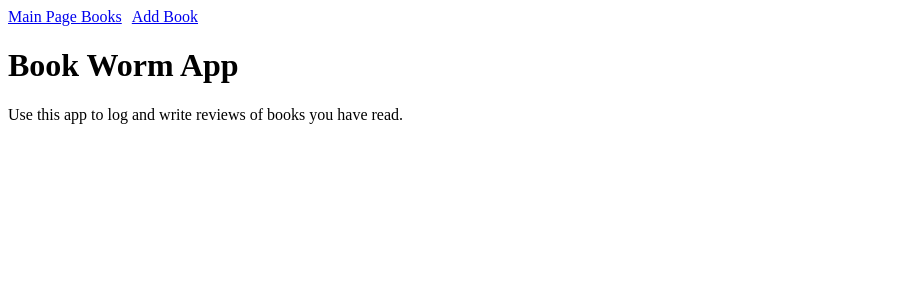
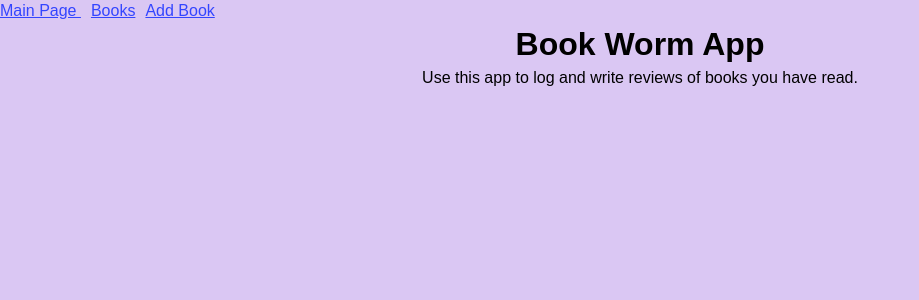
Before and after one commit to blitzparanoia/book-app-frontend, a React (Create React App) app: page / in a window 1280 px wide. Shown: the top 300 px of the page, without its empty margins (0-919 px from the left). Built offline with nearby package versions, Linux system fonts and the light colour scheme; no server answers.

Commit message:
added styling to app via App.css file, added names to div in component files

```diff
--- /dev/null
+++ b/src/App.css
@@ -0,0 +1,31 @@
+* {
+  box-sizing: border-box;
+  margin: 0;
+  padding: 0;
+}
+
+body {
+    background-color: rgb(218, 199, 243);
+  font-family: Arial, Helvetica, sans-serif;
+  line-height: 1.4;
+
+}
+
+a {
+  color: #3345FF;
+  text-decoration: underline;
+}
+
+div.MainPage{
+    text-align: center
+}
+
+div.Books{
+    text-align: center
+}
+
+div.BookEdit{
+    background-color: wheat;
+    width: 300px;
+    height: 111px;
+}
--- a/src/App.js
+++ b/src/App.js
@@ -3,6 +3,7 @@ import { connect } from 'react-redux'
 import BooksContainer from './containers/BooksContainer'
 import NavBar  from './components/NavBar';
 
+import './App.css';
 
 
 class App extends React.Component {
--- a/src/components/Book.js
+++ b/src/components/Book.js
@@ -1,4 +1,6 @@
 import React from 'react'
+import {Redirect} from 'react-router-dom'
+import BookEdit from './BookEdit'
 import ReviewsContainer from '../containers/ReviewsContainer'
 
 const Book = (props) => {
@@ -10,12 +12,16 @@ const Book = (props) => {
     return (
         <div>
         <h3>
-            {book ? book.title : null} - {book ? book.author : null}
+            Title: {book ? book.title : null}
             <br/>
+            Author: {book ? book.author : null}
+            <br/>
+             Description: {book ? book.description : null}
         </h3>
-        <h4>
-            Description: {book ? book.description : null}
-        </h4>
+
+               <BookEdit book={book}/>
+
+        <br/>
         <ReviewsContainer book={book}/>
         </div>
     )
--- a/src/components/BookEdit.js
+++ b/src/components/BookEdit.js
@@ -1,13 +1,14 @@
 import React from 'react'
+import {connect} from 'react-redux'
 import {editBook} from '../actions/editBook'
 
 class BookEdit extends React.Component {
-
     state = {
         title: '',
         author: '',
         description: ''
     }
+
 
     handleChange = (event) => {
         this.setState({
@@ -28,8 +29,9 @@ class BookEdit extends React.Component {
 
     render() {
         return (
-            <div>
-                <form onSubmit={this.handleSubmit}>
+            <div className='BookEdit'>
+                Edit Book
+                    <form onSubmit={this.handleSubmit}>
                     <label>Book Title: </label>
                     <input type='text' placeholder='Title' value={this.state.title} name="title" onChange={this.handleChange} /><br />
                     <label>Book Author: </label>
--- a/src/components/Books.js
+++ b/src/components/Books.js
@@ -1,12 +1,12 @@
 import React from 'react'
-import { Route, Link } from 'react-router-dom'
+import {Route, Link } from 'react-router-dom'
 import Book from './Book'
 
 const Books = (props) => {
 
     return (
-        <div>
-
+        <div className='Books'>
+            <h2>Books List</h2>
             {props.books.map(book =>
                 <li key={book.id}>
                     <Link to={`/books/${book.id}`} >{book.title}</Link>
--- a/src/components/NavBar.js
+++ b/src/components/NavBar.js
@@ -4,7 +4,7 @@ import {Link} from 'react-router-dom'
 const NavBar = (props) => {
     return(
         <div className="NavBar">
-            <Link to="/"> Main Page </Link>
+            <Link to="/" style={{ paddingRight: '10px'}}> Main Page </Link>
             <Link to="/books" style={{ paddingRight: '10px' }}>Books</Link>
 
             <Link to="/books/new">Add Book</Link>
--- a/src/components/ReviewInput.js
+++ b/src/components/ReviewInput.js
@@ -27,7 +27,7 @@ class ReviewInput extends React.Component {
     render() {
         return (
 
-            <div>
+            <div className='ReviewInput'>
                 <form onSubmit={this.handleSubmit}>
                     <label>Comment:</label>
                     <input type='text' placeholder='Comment' value={this.state.comment} name="comment" onChange={this.handleChange} /><br />
--- a/src/components/Reviews.js
+++ b/src/components/Reviews.js
@@ -12,7 +12,7 @@ const Reviews = (props) => {
     }
 
     return(
-        <div>
+        <div className='Reviews'>
             {props.reviews && props.reviews.map(review =>
            <li key={review.id}>
                    {review.comment}
--- a/src/containers/ReviewsContainer.js
+++ b/src/containers/ReviewsContainer.js
@@ -10,7 +10,7 @@ class ReviewsContainer extends React.Component {
     render() {
         return (
             <div>
-                Add A Review:
+                Add Review:
                 <ReviewInput book={this.props.book} />
                 <br/>
 
--- a/src/reducers/bookReducer.js
+++ b/src/reducers/bookReducer.js
@@ -27,14 +27,14 @@ export default function bookReducer(state = {books: [] }, action ) {
             return { ...state, books: booksReview }
 
             case 'EDIT_BOOK':
-                let booksThree = state.books.map(book => {
+                let booksTwo = state.books.map(book => {
                     if (book.id === action.payload.id) {
                         return action.payload
                     } else {
                         return book
                     }
                 })
-                return {...state, books: booksThree}
+                return {...state, books: booksTwo}
 
 
         default:
```
